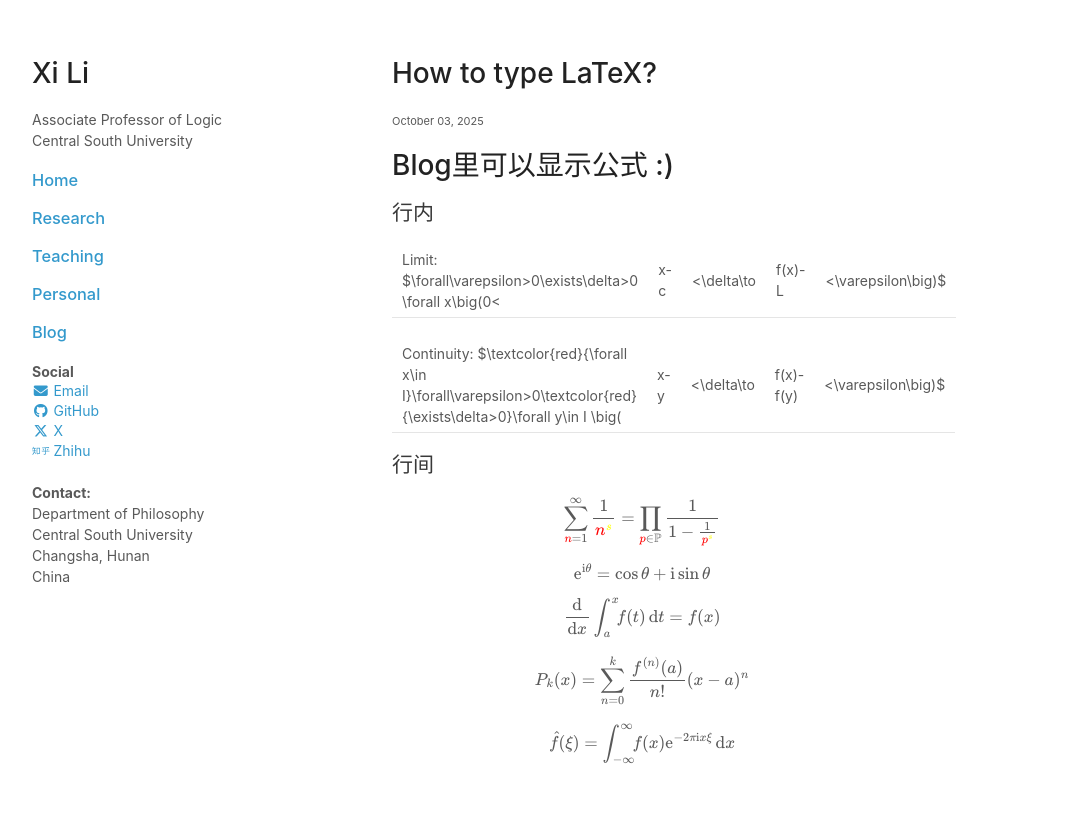
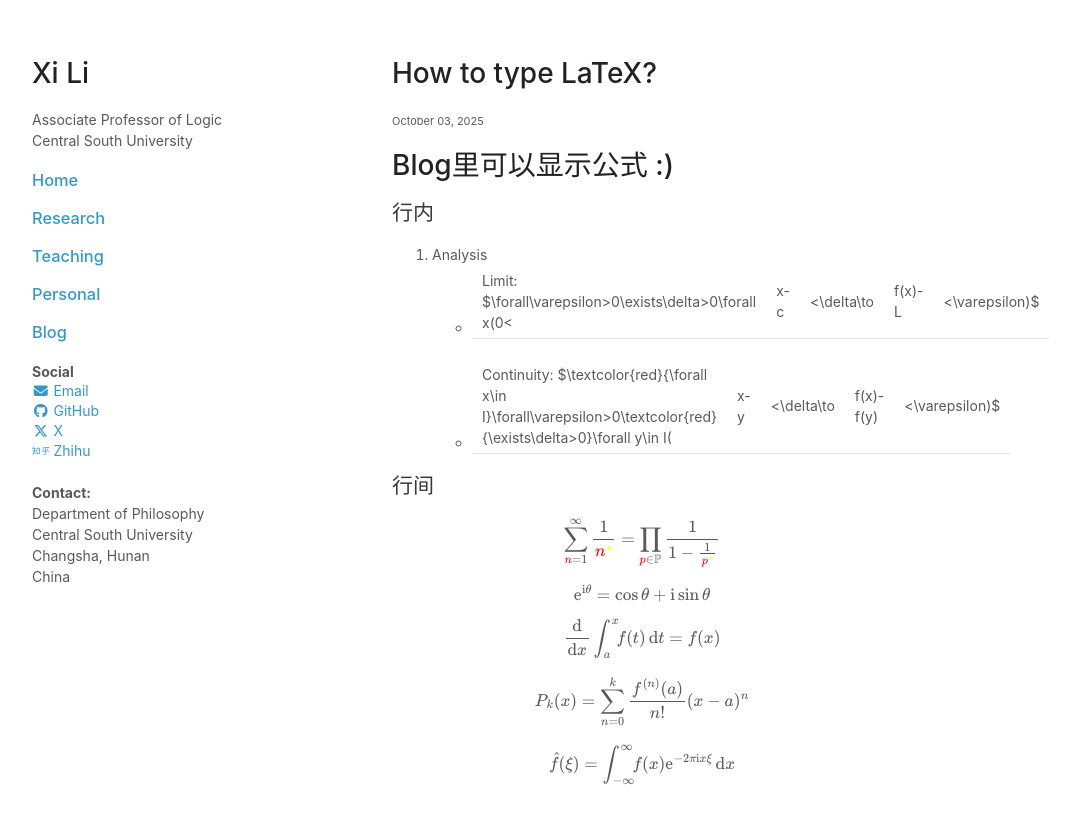
Before and after one commit to rickylixi/rickylixi.github.io, a Jekyll site: the page built from _posts/2025-10-04-latex.md, in a window 1280 px wide. Shown: the top 824 px of the page, without its empty margins (178-1248 px from the left). Built offline with Jekyll 4.4.1, drawn with Linux system fonts in a browser that asks for light colours.

Commit message:
Update 2025-10-04-latex.md

```diff
--- a/_posts/2025-10-04-latex.md
+++ b/_posts/2025-10-04-latex.md
@@ -10,9 +10,9 @@ tags: [Tutorial]
 
 ## 行内
 
-Limit: $\forall\varepsilon>0\exists\delta>0 \forall x\big(0<|x-c|<\delta\to|f(x)-L|<\varepsilon\big)$
-
-Continuity: $\textcolor{red}{\forall x\in I}\forall\varepsilon>0\textcolor{red}{\exists\delta>0}\forall y\in I \big(|x-y|<\delta\to|f(x)-f(y)|<\varepsilon\big)$
+1. Analysis
+  - Limit: $\forall\varepsilon>0\exists\delta>0\forall x(0<|x-c|<\delta\to|f(x)-L|<\varepsilon)$
+  - Continuity: $\textcolor{red}{\forall x\in I}\forall\varepsilon>0\textcolor{red}{\exists\delta>0}\forall y\in I(|x-y|<\delta\to|f(x)-f(y)|<\varepsilon)$
 
 ## 行间
 
```
